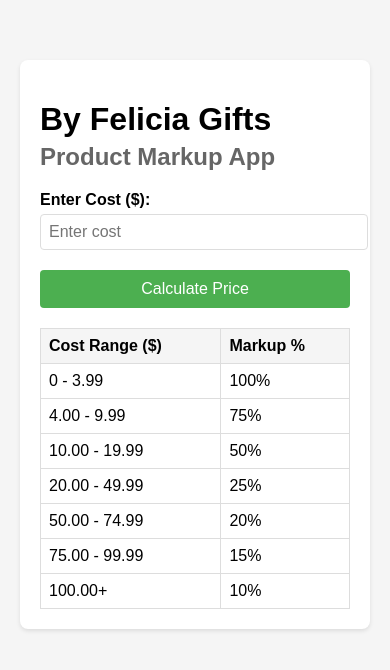
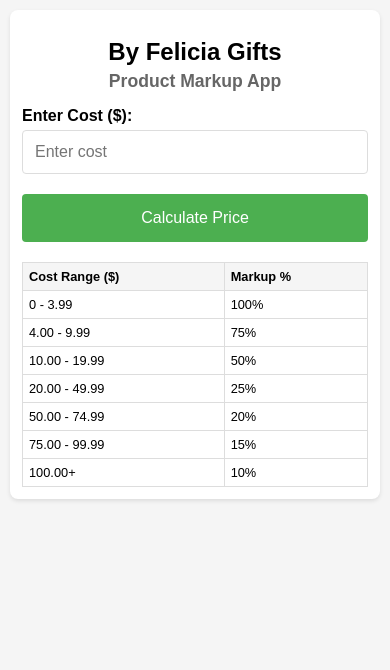
Before and after one commit to jamboynomaster/byfeliciagiftspricing, a plain HTML site: page index.html in a window 390 px wide. Drawn offline with Linux system fonts and the light colour scheme.

Commit message:
Update index.html

```diff
--- a/index.html
+++ b/index.html
@@ -1,75 +1,129 @@
 <!DOCTYPE html>
 <html>
 <head>
+    <meta name="viewport" content="width=device-width, initial-scale=1.0">
     <title>By Felicia Gifts Apps</title>
     <style>
+        * {
+            box-sizing: border-box;
+        }
+
         body {
             font-family: Arial, sans-serif;
             max-width: 600px;
-            margin: 40px auto;
-            padding: 20px;
+            margin: 0 auto;
+            padding: 15px;
             background-color: #f5f5f5;
         }
+
         .calculator {
             background: white;
-            padding: 20px;
+            padding: 15px;
             border-radius: 8px;
             box-shadow: 0 2px 4px rgba(0,0,0,0.1);
+            width: 100%;
         }
+
         h1 {
-            margin-bottom: 0;  /* Removes bottom margin from h1 */
+            margin-bottom: 0;
+            font-size: clamp(1.5rem, 5vw, 2rem);
+            text-align: center;
         }
+
         h2 {
-            margin-top: 5px;   /* Adds small top margin to h2 */
-            color: #666;       /* Slightly muted color for subtitle */
+            margin-top: 5px;
+            color: #666;
+            font-size: clamp(1.1rem, 4vw, 1.5rem);
+            text-align: center;
         }
+
         .input-group {
             margin-bottom: 20px;
         }
+
         label {
             display: block;
             margin-bottom: 5px;
             font-weight: bold;
+            font-size: 1rem;
         }
+
         input {
             width: 100%;
-            padding: 8px;
+            padding: 12px;
             border: 1px solid #ddd;
             border-radius: 4px;
             font-size: 16px;
+            -webkit-appearance: none;
+            appearance: none;
         }
+
         button {
             background-color: #4CAF50;
             color: white;
-            padding: 10px 20px;
+            padding: 15px 20px;
             border: none;
             border-radius: 4px;
             cursor: pointer;
             font-size: 16px;
             width: 100%;
+            touch-action: manipulation;
         }
+
         button:hover {
             background-color: #45a049;
         }
+
+        button:active {
+            background-color: #3d8b40;
+        }
+
         .result {
             margin-top: 20px;
             padding: 15px;
             border-radius: 4px;
             background-color: #e8f5e9;
             display: none;
+            font-size: 1rem;
         }
+
         .markup-table {
             width: 100%;
             margin-top: 20px;
             border-collapse: collapse;
+            font-size: 0.9rem;
         }
+
         .markup-table th, .markup-table td {
             border: 1px solid #ddd;
             padding: 8px;
             text-align: left;
         }
+
         .markup-table th {
             background-color: #f5f5f5;
+        }
+
+        @media screen and (max-width: 480px) {
+            body {
+                padding: 10px;
+            }
+
+            .calculator {
+                padding: 12px;
+            }
+
+            .markup-table {
+                font-size: 0.8rem;
+            }
+
+            .markup-table th, .markup-table td {
+                padding: 6px;
+            }
+
+            input {
+                font-size: 16px;  /* Prevents iOS zoom on focus */
+            }
         }
     </style>
 </head>
```
